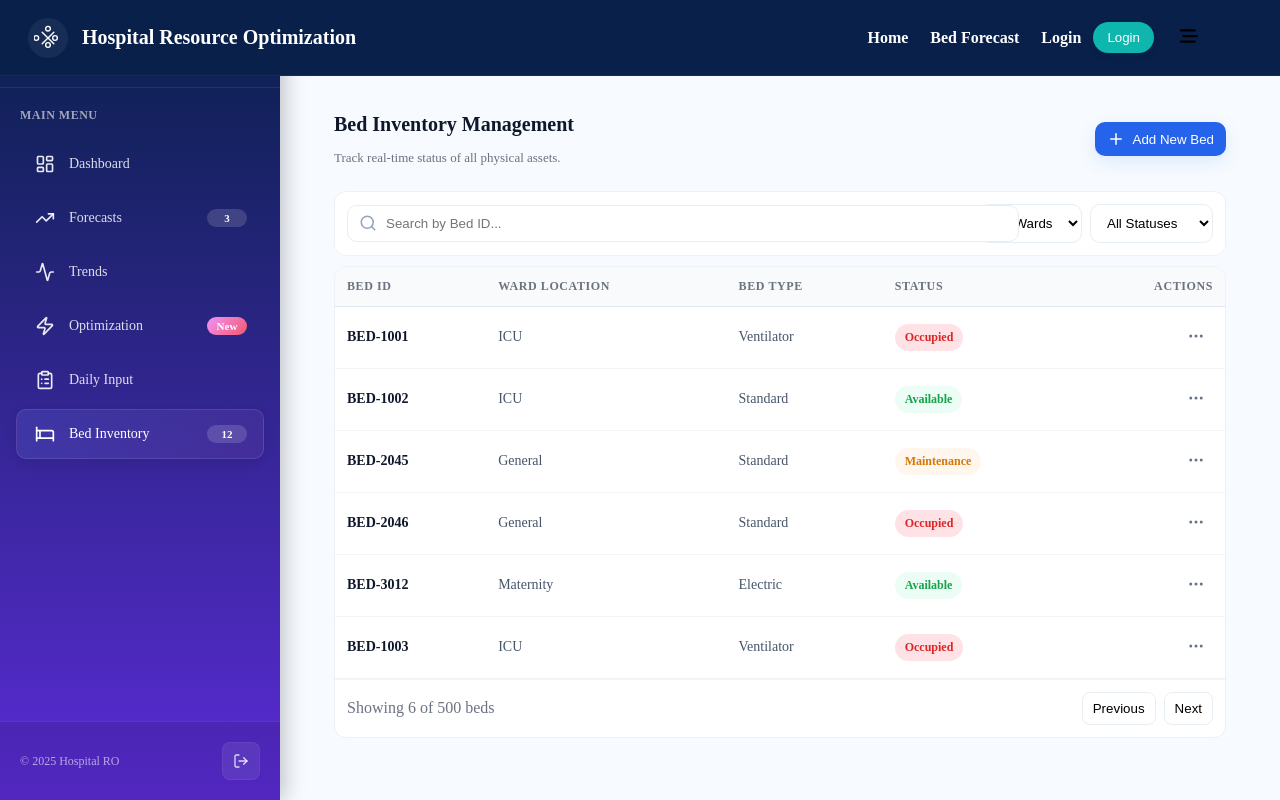
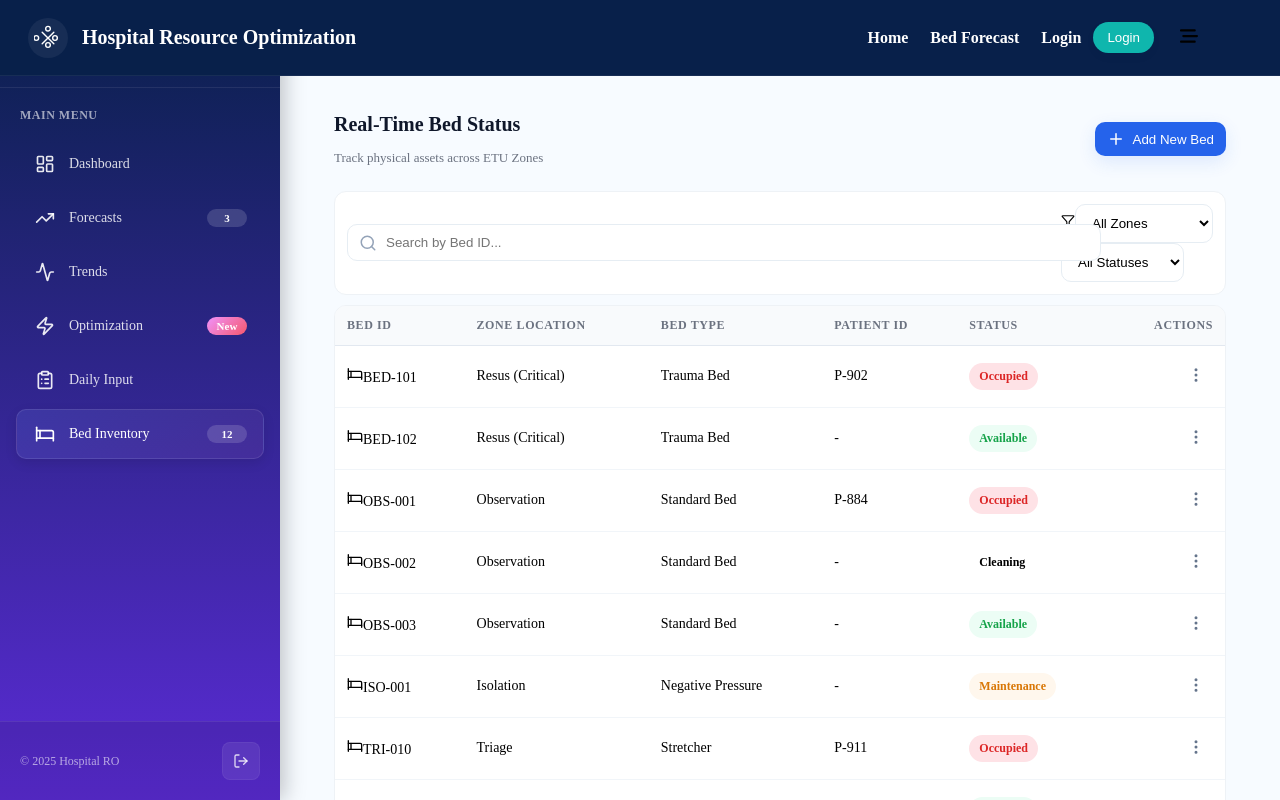
Before and after one commit to lochanajayasinghe/Hospital-Resource-Optimization-and-Demand-Forecasting-System, a React (Create React App) app in the folder frontend/: page /Inventory in a window 1280 px wide. Shown: the top 800 px of the page. Built offline with nearby package versions, Linux system fonts and the light colour scheme.

Commit message:
Update Inventory.jsx

```diff
--- a/frontend/src/components/Bed_demand_focasting/Inventory.jsx
+++ b/frontend/src/components/Bed_demand_focasting/Inventory.jsx
@@ -1,28 +1,51 @@
 import React, { useState } from 'react';
-import { Search, Plus, MoreHorizontal } from 'lucide-react';
+import { Search, Plus, MoreVertical, Filter, Bed } from 'lucide-react';
 import Layout from './Layout';
 import styles from './Inventory.module.css';
 
-const Inventory = () => {
-  // Dummy Data
+const BedInventory = () => {
+  // --- ETU PILOT DATA ---
   const [beds] = useState([
-    { id: 'BED-1001', ward: 'ICU', type: 'Ventilator', status: 'Occupied' },
-    { id: 'BED-1002', ward: 'ICU', type: 'Standard', status: 'Available' },
-    { id: 'BED-2045', ward: 'General', type: 'Standard', status: 'Maintenance' },
-    { id: 'BED-2046', ward: 'General', type: 'Standard', status: 'Occupied' },
-    { id: 'BED-3012', ward: 'Maternity', type: 'Electric', status: 'Available' },
-    { id: 'BED-1003', ward: 'ICU', type: 'Ventilator', status: 'Occupied' },
+    { id: 'BED-101', zone: 'Resus (Critical)', type: 'Trauma Bed', status: 'Occupied', patient: 'P-902' },
+    { id: 'BED-102', zone: 'Resus (Critical)', type: 'Trauma Bed', status: 'Available', patient: '-' },
+    { id: 'OBS-001', zone: 'Observation', type: 'Standard Bed', status: 'Occupied', patient: 'P-884' },
+    { id: 'OBS-002', zone: 'Observation', type: 'Standard Bed', status: 'Cleaning', patient: '-' },
+    { id: 'OBS-003', zone: 'Observation', type: 'Standard Bed', status: 'Available', patient: '-' },
+    { id: 'ISO-001', zone: 'Isolation', type: 'Negative Pressure', status: 'Maintenance', patient: '-' },
+    { id: 'TRI-010', zone: 'Triage', type: 'Stretcher', status: 'Occupied', patient: 'P-911' },
+    { id: 'TRI-011', zone: 'Triage', type: 'Stretcher', status: 'Available', patient: '-' },
   ]);
 
+  // --- FILTER STATES ---
+  const [searchTerm, setSearchTerm] = useState('');
+  const [filterZone, setFilterZone] = useState('All Zones');
+  const [filterStatus, setFilterStatus] = useState('All Statuses'); // Added this
+
+  // --- PERFECTED FILTERING LOGIC ---
+  const filteredBeds = beds.filter(bed => {
+    // 1. Search Logic (Case insensitive)
+    const matchesSearch = bed.id.toLowerCase().includes(searchTerm.toLowerCase());
+
+    // 2. Zone Logic (Exact match or 'All')
+    const matchesZone = filterZone === 'All Zones' || bed.zone === filterZone;
+
+    // 3. Status Logic (Exact match or 'All')
+    const matchesStatus = filterStatus === 'All Statuses' || bed.status === filterStatus;
+
+    // Return true only if ALL conditions match
+    return matchesSearch && matchesZone && matchesStatus;
+  });
+
   return (
-    <Layout>
+    <Layout activePage="Bed Inventory">
       <div className={styles.container}>
-        {/* Header & Controls */}
+
+        {/* --- HEADER --- */}
         <div className={styles.header}>
           <div className={styles.headerTop}>
             <div>
-              <h1 className={styles.title}>Bed Inventory Management</h1>
-              <p className={styles.subtitle}>Track real-time status of all physical assets.</p>
+              <h1 className={styles.title}>Real-Time Bed Status</h1>
+              <p className={styles.subtitle}>Track physical assets across ETU Zones</p>
             </div>
             <button className={styles.addBtn} aria-label="Add new bed">
               <Plus size={18} />
@@ -31,69 +54,107 @@ const Inventory = () => {
           </div>
         </div>
 
-        {/* Filter Bar */}
+        {/* --- CONTROLS --- */}
         <div className={styles.controls} role="region" aria-label="Inventory filters">
+
+          {/* Search Bar */}
           <div className={styles.searchWrap}>
             <Search size={18} className={styles.searchIcon} />
             <input
               type="text"
               placeholder="Search by Bed ID..."
               className={styles.searchInput}
+              value={searchTerm}
+              onChange={(e) => setSearchTerm(e.target.value)}
             />
           </div>
 
-          <div style={{display:'flex',gap:8}}>
-            <select className={styles.select} aria-label="Ward filter">
-              <option>All Wards</option>
-              <option>ICU</option>
-              <option>General</option>
+          {/* Filter Group */}
+          <div className={styles.filterGroup}>
+
+            {/* Zone Filter */}
+            <div className={styles.selectWrap}>
+              <Filter size={14} className={styles.filterIcon} />
+              <select
+                className={styles.select}
+                aria-label="Zone filter"
+                value={filterZone}
+                onChange={(e) => setFilterZone(e.target.value)}
+              >
+                <option value="All Zones">All Zones</option>
+                <option value="Resus (Critical)">Resus (Critical)</option>
+                <option value="Observation">Observation</option>
+                <option value="Triage">Triage</option>
+                <option value="Isolation">Isolation</option>
               </select>
-            <select className={styles.select} aria-label="Status filter">
-              <option>All Statuses</option>
-              <option>Available</option>
-              <option>Occupied</option>
-              <option>Maintenance</option>
+            </div>
+
+            {/* Status Filter (Now Working) */}
+            <select
+              className={styles.select}
+              aria-label="Status filter"
+              value={filterStatus}
+              onChange={(e) => setFilterStatus(e.target.value)}
+            >
+              <option value="All Statuses">All Statuses</option>
+              <option value="Available">Available</option>
+              <option value="Occupied">Occupied</option>
+              <option value="Cleaning">Cleaning</option>
+              <option value="Maintenance">Maintenance</option>
             </select>
           </div>
         </div>
 
-        {/* Inventory Table */}
+        {/* --- TABLE --- */}
         <div className={styles.tableCard}>
           <table>
             <thead>
               <tr>
                 <th>Bed ID</th>
-                <th>Ward Location</th>
+                <th>Zone Location</th>
                 <th>Bed Type</th>
+                <th>Patient ID</th>
                 <th>Status</th>
                 <th className={styles.actionsCell}>Actions</th>
               </tr>
             </thead>
             <tbody>
-              {beds.map((bed, index) => (
+              {filteredBeds.length > 0 ? (
+                filteredBeds.map((bed, index) => (
                   <tr key={index}>
-                  <td style={{fontWeight:600,color:'#0f172a'}}>{bed.id}</td>
-                  <td style={{color:'#475569'}}>{bed.ward}</td>
-                  <td style={{color:'#475569'}}>{bed.type}</td>
+                    <td className={styles.bedIdCell}>
+                      <Bed size={16} className={styles.bedIcon} />
+                      {bed.id}
+                    </td>
+                    <td className={styles.textCell}>{bed.zone}</td>
+                    <td className={styles.textCell}>{bed.type}</td>
+                    <td className={styles.monoCell}>{bed.patient}</td>
                     <td>
                       <StatusBadge status={bed.status} />
                     </td>
                     <td className={styles.actionsCell}>
                       <button className={styles.iconBtn} aria-label={`More actions for ${bed.id}`}>
-                      <MoreHorizontal size={18} />
+                        <MoreVertical size={18} />
                       </button>
                     </td>
                   </tr>
-              ))}
+                ))
+              ) : (
+                <tr>
+                  <td colSpan="6" style={{textAlign: 'center', padding: '24px', color: '#64748b'}}>
+                    No beds found matching your filters.
+                  </td>
+                </tr>
+              )}
             </tbody>
           </table>
 
-          {/* Pagination Footer */}
+          {/* Footer */}
           <div className={styles.pagination}>
-            <span>Showing 6 of 500 beds</span>
-            <div>
-              <button className={styles.pageBtn}>Previous</button>
-              <button className={styles.pageBtn} style={{marginLeft:8}}>Next</button>
+            <span>Showing {filteredBeds.length} of {beds.length} beds</span>
+            <div className={styles.pageGroup}>
+              <button className={styles.pageBtn} disabled>Previous</button>
+              <button className={styles.pageBtn}>Next</button>
             </div>
           </div>
         </div>
@@ -102,15 +163,17 @@ const Inventory = () => {
   );
 };
 
-// Helper Component for Status Colors
+// --- HELPER COMPONENT ---
 const StatusBadge = ({ status }) => {
   const map = {
     Available: 'badgeAvailable',
     Occupied: 'badgeOccupied',
+    Cleaning: 'badgeCleaning',
     Maintenance: 'badgeMaintenance'
   };
 
   const cls = styles[map[status] || 'badgeDefault'];
+
   return (
     <span className={`${styles.badge} ${cls}`}>
       {status}
@@ -118,4 +181,4 @@ const StatusBadge = ({ status }) => {
   );
 };
 
-export default Inventory;
+export default BedInventory;
```
Lines whose indentation alone changed are shown as unchanged.
